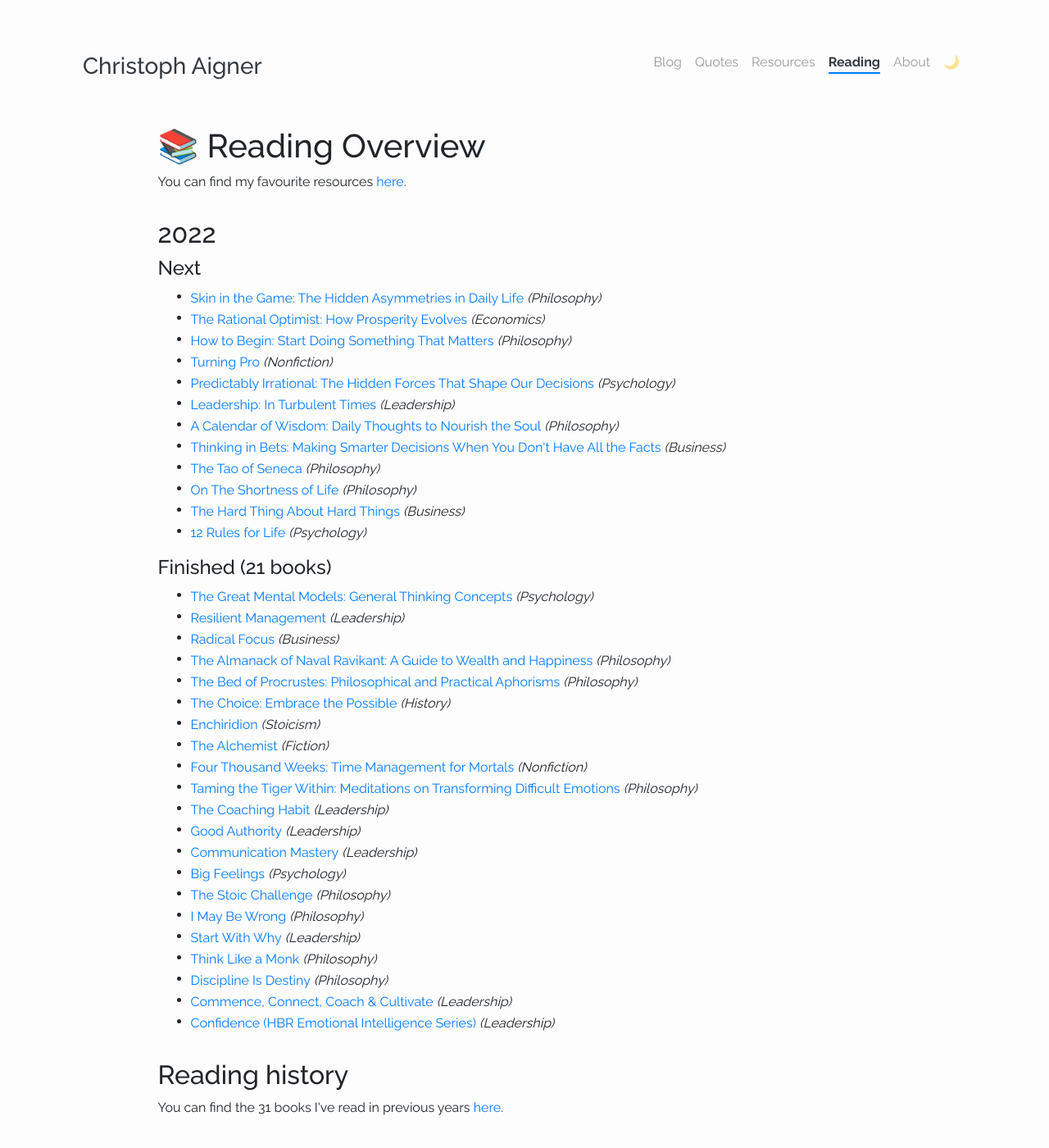
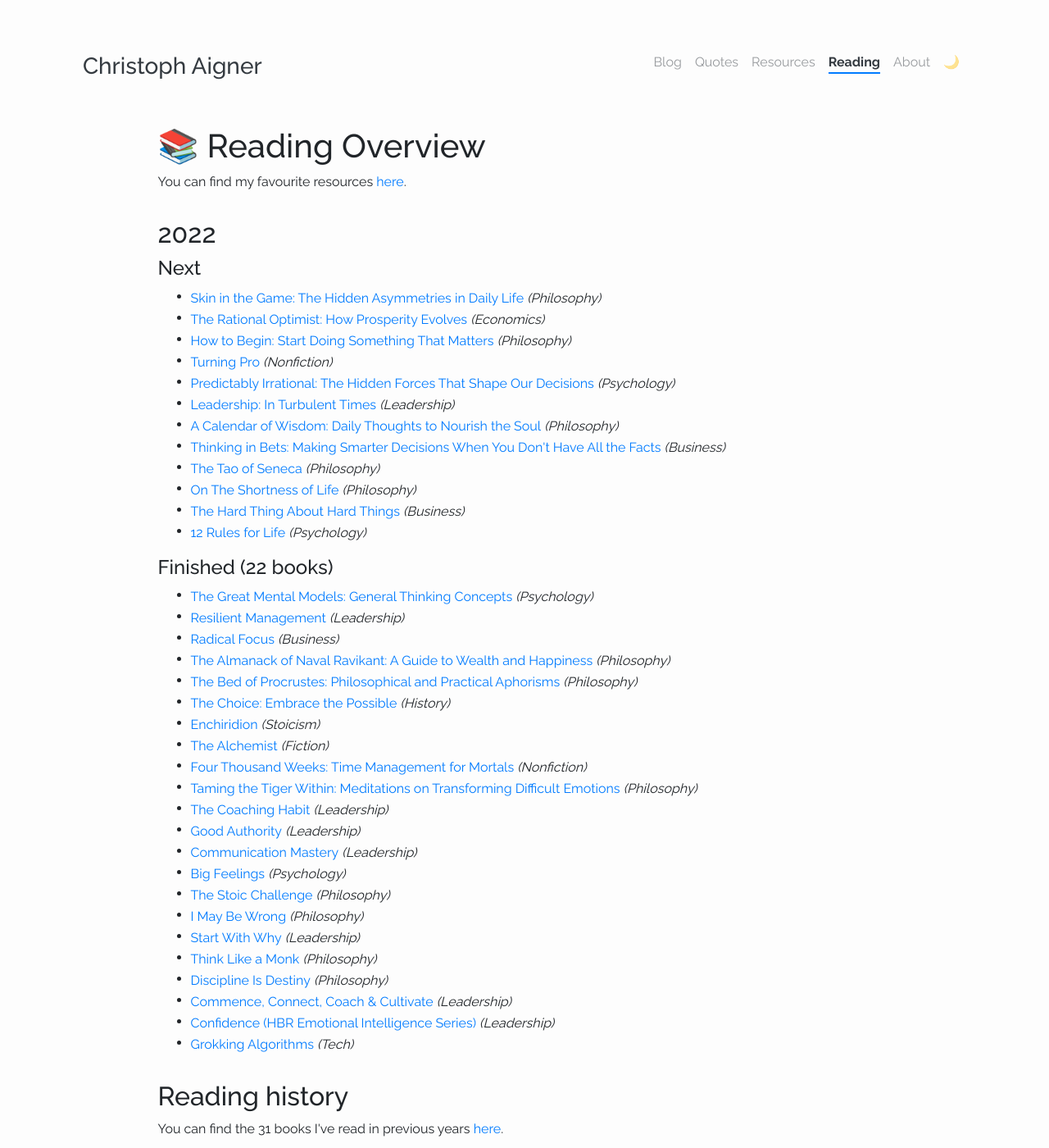
Before and after one commit to christophaigner/christophaigner.github.io, a Jekyll site: the page built from pages/reading.html, in a window 1280 px wide and 1400 px high. Shown: the whole window at 82% size. Built offline with Jekyll 4.4.1, drawn with Linux system fonts in a browser that asks for light colours; nearby versions of some CDN libraries.

Commit message:
Add book "Grokking algorithms"

```diff
--- a/_data/reading/current.yml
+++ b/_data/reading/current.yml
@@ -130,3 +130,7 @@
   url: "https://www.goodreads.com/book/show/41588322-confidence"
   category: Leadership
   finished: true
+- name: "Grokking Algorithms"
+  url: "https://www.goodreads.com/book/show/22847284-grokking-algorithms-an-illustrated-guide-for-programmers-and-other-curio"
+  category: Tech
+  finished: true
```
